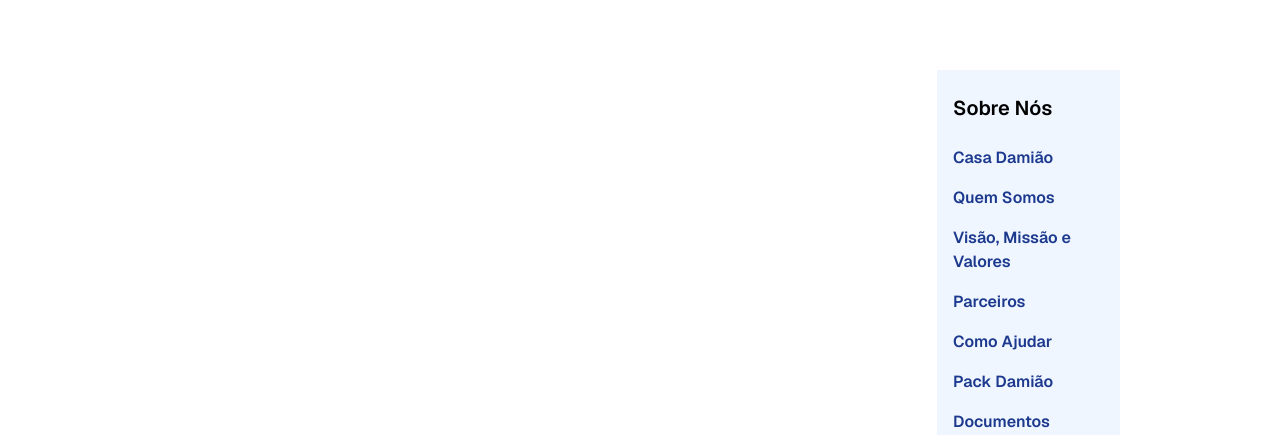
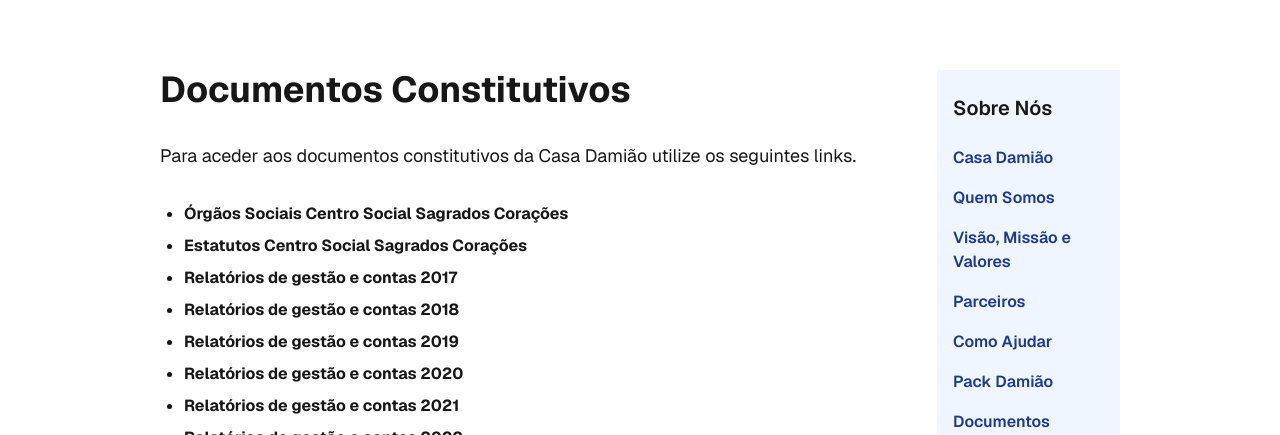
Before and after one commit to jcostadev23/casadamiao, a Next.js app: page /documentos-constitutivos in a window 1280 px wide. Before the commit this address had no page. Shown: the part 365-800 px from the top of the page. Built offline with nearby package versions, Linux system fonts and the light colour scheme.

Commit message:
adding-founding-documents-page

```diff
--- /dev/null
+++ b/src/app/documentos-constitutivos/info.mdx
@@ -0,0 +1,13 @@
+# Documentos Constitutivos
+
+Para aceder aos documentos constitutivos da Casa Damião utilize os seguintes links.
+
+- [**Órgãos Sociais Centro Social Sagrados Corações**](https://casadamiao.pt/wp-content/uploads/2024/09/O%CC%81rga%CC%83o-Sociais-Centro-Social-Sagrados-Corac%CC%A7o%CC%83es-2023.pdf)
+- [**Estatutos Centro Social Sagrados Corações**](https://casadamiao.pt/wp-content/uploads/Estatutos%20Centro%20Social%20Sagrados%20Corac%CC%A7o%CC%83es%202019.pdf)
+- [**Relatórios de gestão e contas 2017**](https://casadamiao.pt/wp-content/uploads/2024/09/Relatorio-de-Gest%C3%A3o-e-Contas-2017-5.pdf)
+- [**Relatórios de gestão e contas 2018**](https://casadamiao.pt/wp-content/uploads/RELATO%CC%81RIOS%20DE%20GESTA%CC%83O%20E%20CONTAS%202018.pdf)
+- [**Relatórios de gestão e contas 2019**](https://casadamiao.pt/wp-content/uploads/2024/09/Relatorio-de-Gest%C3%A3o-e-Contas-2019-5.pdf)
+- [**Relatórios de gestão e contas 2020**](https://casadamiao.pt/wp-content/uploads/2024/09/Relatorio-de-Gest%C3%A3o-e-Contas-2020-5.pdf)
+- [**Relatórios de gestão e contas 2021**](https://casadamiao.pt/wp-content/uploads/2024/09/Relatorio-de-Gest%C3%A3o-e-Contas-2021-4.pdf)
+- [**Relatórios de gestão e contas 2022**](https://casadamiao.pt/wp-content/uploads/2024/09/Relatorio-de-Gest%C3%A3o-e-Contas-2022-4.pdf)
+- [**Relatórios de gestão e contas 2023**](https://casadamiao.pt/wp-content/uploads/2024/09/Relatorio-de-Gest%C3%A3o-e-Contas-2023-4.pdf)
--- /dev/null
+++ b/src/app/documentos-constitutivos/page.tsx
@@ -0,0 +1,11 @@
+import Info from "./info.mdx";
+
+const FoundingDocuments = () => {
+  return (
+    <div className="custom-markdown custom-markdown-margin flex flex-col gap-[32px] w-full items-start">
+      <Info />
+    </div>
+  );
+};
+
+export default FoundingDocuments;
```
